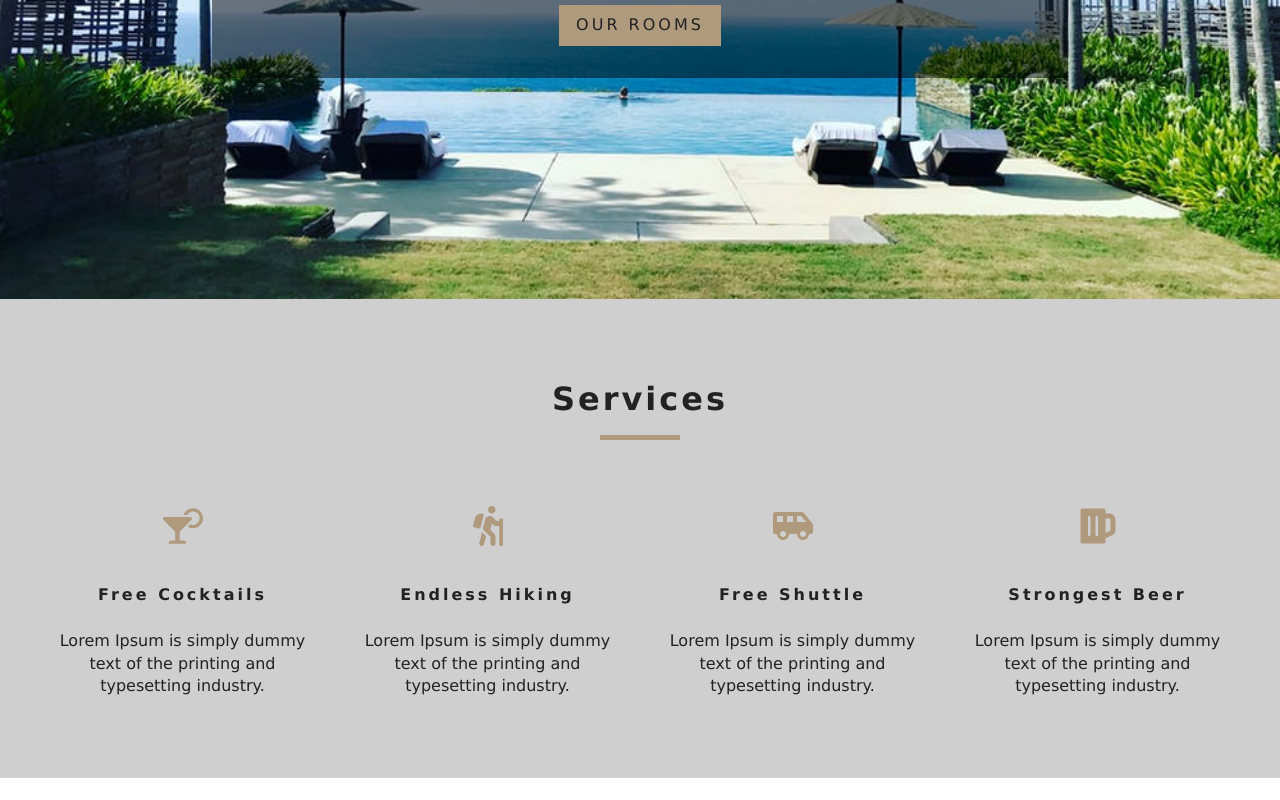
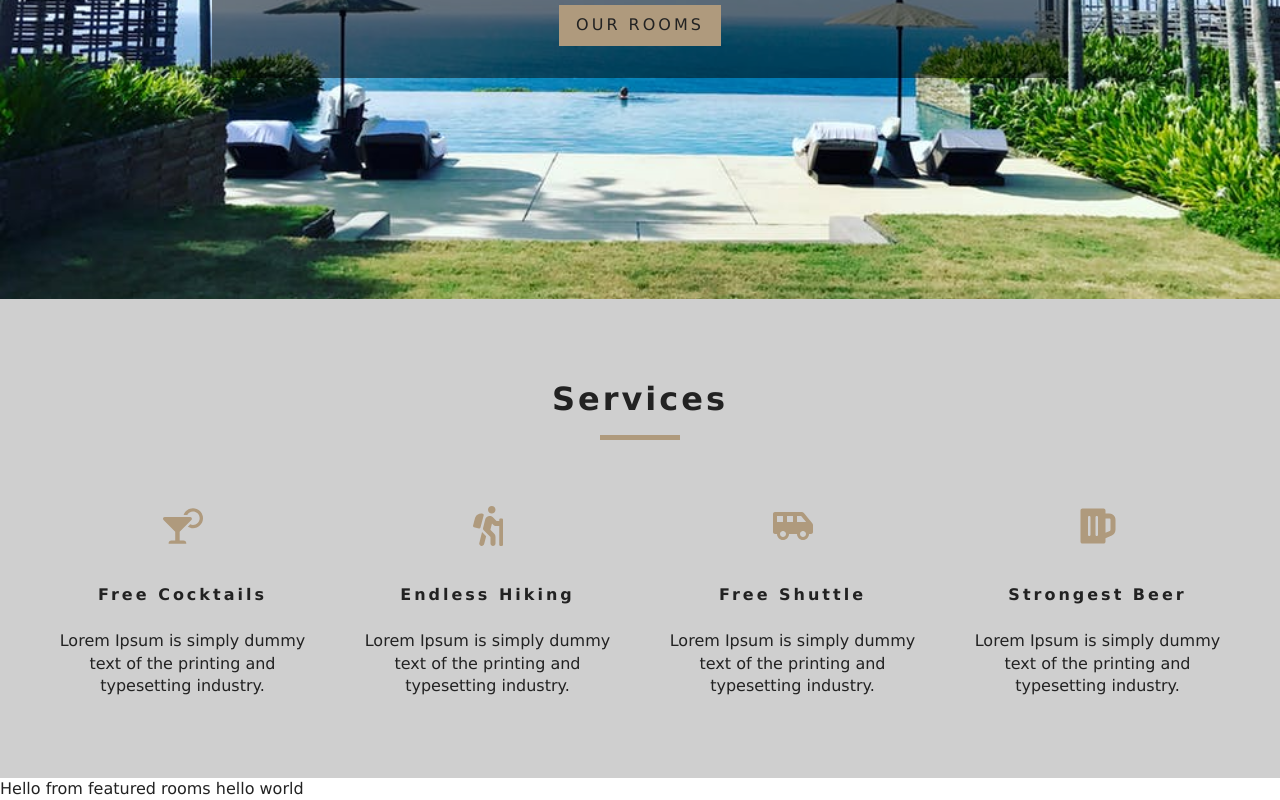
Before and after one commit to Fernandadp/hotel-reservation-site-react, a React (Create React App) app: page / in a window 1280 px wide. Shown: the part 501-1301 px from the top of the page. Before the commit the page ends 1279 px from the top, so only its background shows below. Built offline with nearby package versions, Linux system fonts and the light colour scheme.

Commit message:
import provider

```diff
--- a/src/pages/Home.js
+++ b/src/pages/Home.js
@@ -2,12 +2,13 @@ import React from 'react'
 import Hero from '../components/Hero'
 import Banner from '../components/Banner'
 import Services from '../components/Services'
+import FeaturedRooms from '../components/FeaturedRooms'
 
 import { Link } from 'react-router-dom'
 
 export default function Home() {
   return (
-    <>
+    <React.Fragment>
     <Hero>
       <Banner
         title="luxurious rooms"
@@ -20,6 +21,7 @@ export default function Home() {
 
     </Hero>
     <Services />
-   </>
+    <FeaturedRooms />
+   </React.Fragment>
   )
 }
```
Also changed, not shown: src/index.js (+5 -2 lines).
